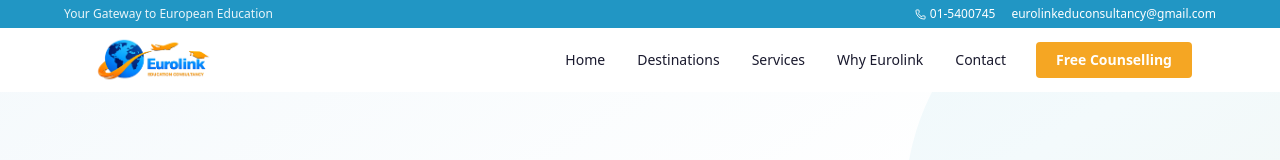
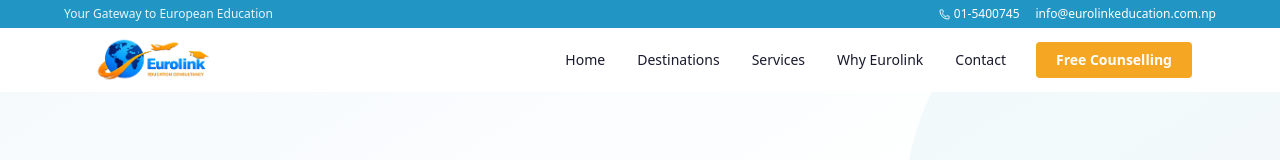
Before and after one commit to AbroadFlow/eurolink, a Next.js app: page / in a window 1280 px wide. Shown: the top 160 px of the page. Built offline with nearby package versions, Linux system fonts and the light colour scheme.

Commit message:
feat: added whatsapp and tiktok

```diff
--- a/src/components/Navbar.tsx
+++ b/src/components/Navbar.tsx
@@ -39,8 +39,8 @@
                             <Phone size={11} />
                             01-5400745
                         </a>
-                        <a href="mailto:eurolinkeduconsultancy@gmail.com" className="hover:text-[#f5a623] transition-colors">
-                            eurolinkeduconsultancy@gmail.com
+                        <a href="mailto:info@eurolinkeducation.com.np" className="hover:text-[#f5a623] transition-colors">
+                            info@eurolinkeducation.com.np
                         </a>
                     </div>
                 </div>
--- a/src/components/sections/Footer.tsx
+++ b/src/components/sections/Footer.tsx
@@ -1,5 +1,5 @@
 import Image from "next/image";
-import { MapPin, Phone, Mail, Facebook, Instagram, Youtube } from "lucide-react";
+import { MapPin, Phone, Mail, Facebook } from "lucide-react";
 
 const footerLinks = {
     destinations: [
@@ -39,17 +39,34 @@
                         <div className="flex items-center gap-3">
                             <a
                                 href="https://www.facebook.com/people/Eurolink-Education-Consultancy/61575918413509/"
+                                target="_blank"
+                                rel="noopener noreferrer"
                                 className="w-8 h-8 rounded-full bg-white/10 hover:bg-[#f5a623] flex items-center justify-center transition-colors"
                                 aria-label="Facebook"
                             >
                                 <Facebook size={15} />
                             </a>
                             <a
-                                href="#"
-                                className="w-8 h-8 rounded-full bg-white/10 hover:bg-[#f5a623] flex items-center justify-center transition-colors"
-                                aria-label="Instagram"
+                                href="https://www.tiktok.com/@eurolinkconsultancy?_r=1&_t=ZS-945FGt4xEmm"
+                                target="_blank"
+                                rel="noopener noreferrer"
+                                className="w-8 h-8 rounded-full bg-white/10 hover:bg-[#e53e3e] flex items-center justify-center transition-colors"
+                                aria-label="TikTok"
                             >
-                                <Instagram size={15} />
+                                <svg xmlns="http://www.w3.org/2000/svg" width="15" height="15" viewBox="0 0 24 24" fill="none" stroke="currentColor" strokeWidth="2" strokeLinecap="round" strokeLinejoin="round">
+                                    <path d="M9 12a4 4 0 1 0 4 4V4a5 5 0 0 0 5 5" />
+                                </svg>
+                            </a>
+                            <a
+                                href="https://wa.me/9779851422745"
+                                target="_blank"
+                                rel="noopener noreferrer"
+                                className="w-8 h-8 rounded-full bg-white/10 hover:bg-[#25D366] flex items-center justify-center transition-colors"
+                                aria-label="WhatsApp"
+                            >
+                                <svg xmlns="http://www.w3.org/2000/svg" width="15" height="15" viewBox="0 0 24 24" fill="currentColor">
+                                    <path d="M17.472 14.382c-.297-.149-1.758-.867-2.03-.967-.273-.099-.471-.148-.67.15-.197.297-.767.966-.94 1.164-.173.199-.347.223-.644.075-.297-.15-1.255-.463-2.39-1.475-.883-.788-1.48-1.761-1.653-2.059-.173-.297-.018-.458.13-.606.134-.133.298-.347.446-.52.149-.174.198-.298.298-.497.099-.198.05-.371-.025-.52-.075-.149-.669-1.612-.916-2.207-.242-.579-.487-.5-.669-.51-.173-.008-.371-.01-.57-.01-.198 0-.52.074-.792.372-.272.297-1.04 1.016-1.04 2.479 0 1.462 1.065 2.875 1.213 3.074.149.198 2.096 3.2 5.077 4.487.709.306 1.262.489 1.694.625.712.227 1.36.195 1.871.118.571-.085 1.758-.719 2.006-1.413.248-.694.248-1.289.173-1.413-.074-.124-.272-.198-.57-.347m-5.421 7.403h-.004a9.87 9.87 0 0 1-5.031-1.378l-.361-.214-3.741.982.998-3.648-.235-.374a9.86 9.86 0 0 1-1.51-5.26c.001-5.45 4.436-9.884 9.888-9.884 2.64 0 5.122 1.03 6.988 2.898a9.825 9.825 0 0 1 2.893 6.994c-.003 5.45-4.437 9.884-9.885 9.884m8.413-18.297A11.815 11.815 0 0 0 12.05 0C5.495 0 .16 5.335.157 11.892c0 2.096.547 4.142 1.588 5.945L.057 24l6.305-1.654a11.882 11.882 0 0 0 5.683 1.448h.005c6.554 0 11.89-5.335 11.893-11.893a11.821 11.821 0 0 0-3.48-8.413z" />
+                                </svg>
                             </a>
 
                         </div>
@@ -110,16 +127,19 @@
                                 <div className="text-[#94a3b8] text-sm">
                                     <a href="tel:015400745" className="block hover:text-white transition-colors">01-5400745</a>
                                     <a href="tel:9851401745" className="block hover:text-white transition-colors">+977 9851401745</a>
+                                    <a href="tel:+9779851421745" className="block hover:text-white transition-colors">+977  9851421745</a>
                                     <a href="tel:+9779851422745" className="block hover:text-white transition-colors">+977 9851422745</a>
                                 </div>
                             </li>
                             <li className="flex items-start gap-2.5">
                                 <Mail size={14} className="text-[#f5a623] mt-0.5 flex-shrink-0" />
                                 <a
-                                    href="mailto:eurolinkeduconsultancy@gmail.com"
+                                    href="mailto:info@eurolinkeducation.com.np"
+                                    target="_blank"
+                                    rel="noopener noreferrer"
                                     className="text-[#94a3b8] text-sm hover:text-white transition-colors break-all"
                                 >
-                                    eurolinkeduconsultancy@gmail.com
+                                    info@eurolinkeducation.com.np
                                 </a>
                             </li>
                         </ul>
```
